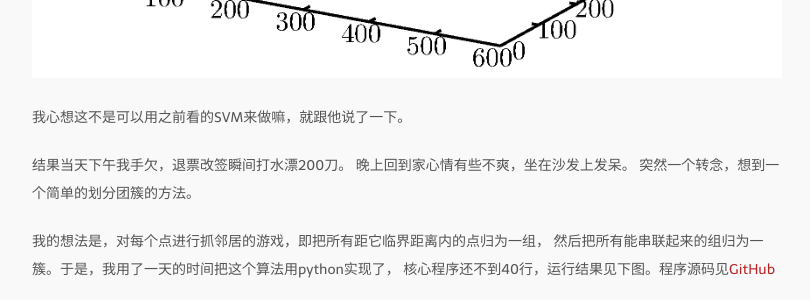
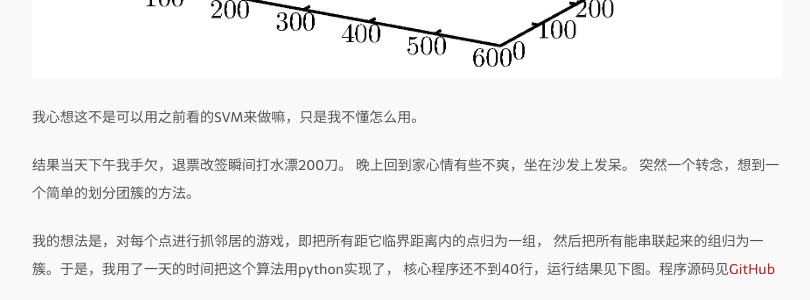
Before and after one commit to shengjin/shengjin.github.io, a Jekyll site: the page built from index.markdown, in a window 1280 px wide. Shown: the part 618-918 px from the top of the page, without its empty margins (233-1043 px from the left). Built offline with Jekyll 4.4.1, drawn with Linux system fonts in a browser that asks for light colours; nearby versions of some CDN libraries; some web fonts are replaced.

Commit message:
edit 20160822

```diff
--- a/_posts/2016-08-22-cluster-partition.markdown
+++ b/_posts/2016-08-22-cluster-partition.markdown
@@ -10,7 +10,7 @@ tags:
 
 ![](/media/files/2016/08/22/before.png)
 
-我心想这不是可以用之前看的SVM来做嘛，就跟他说了一下。
+我心想这不是可以用之前看的SVM来做嘛，只是我不懂怎么用。
 
 结果当天下午我手欠，退票改签瞬间打水漂200刀。
 晚上回到家心情有些不爽，坐在沙发上发呆。
```
